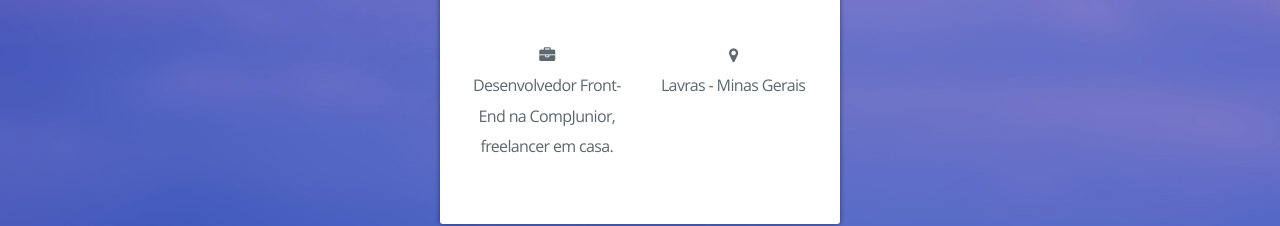
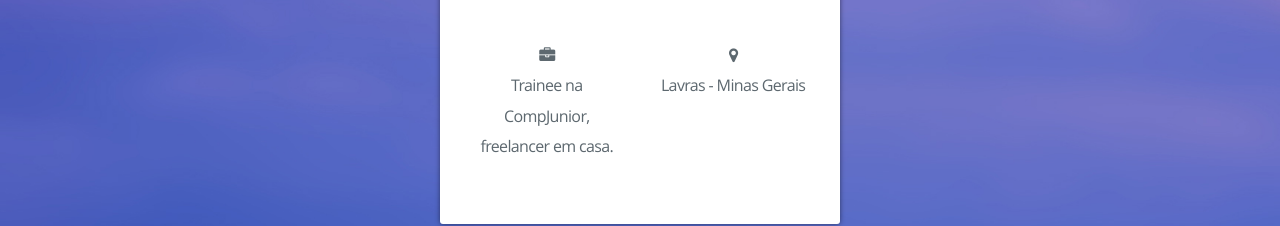
Before and after one commit to brenohq/brenohq.github.io, a plain HTML site: page index.html in a window 1280 px wide. Both pictures are taken after a click on the link "Sobre". Shown: the part 440-666 px from the top of the page. Drawn offline with Linux system fonts and the light colour scheme; a web font is replaced by a local one.

Commit message:
Site updated: 2016-09-07 23:33:13

```diff
--- a/index.html
+++ b/index.html
@@ -289,7 +289,7 @@
             <h5 id="about-card-job">
                 <i class="fa fa-briefcase"></i>
                 <br/>
-                <p>Desenvolvedor Front-End na CompJunior, freelancer em casa.</p>
+                <p>Trainee na CompJunior, freelancer em casa.</p>
 
             </h5>
 
```
